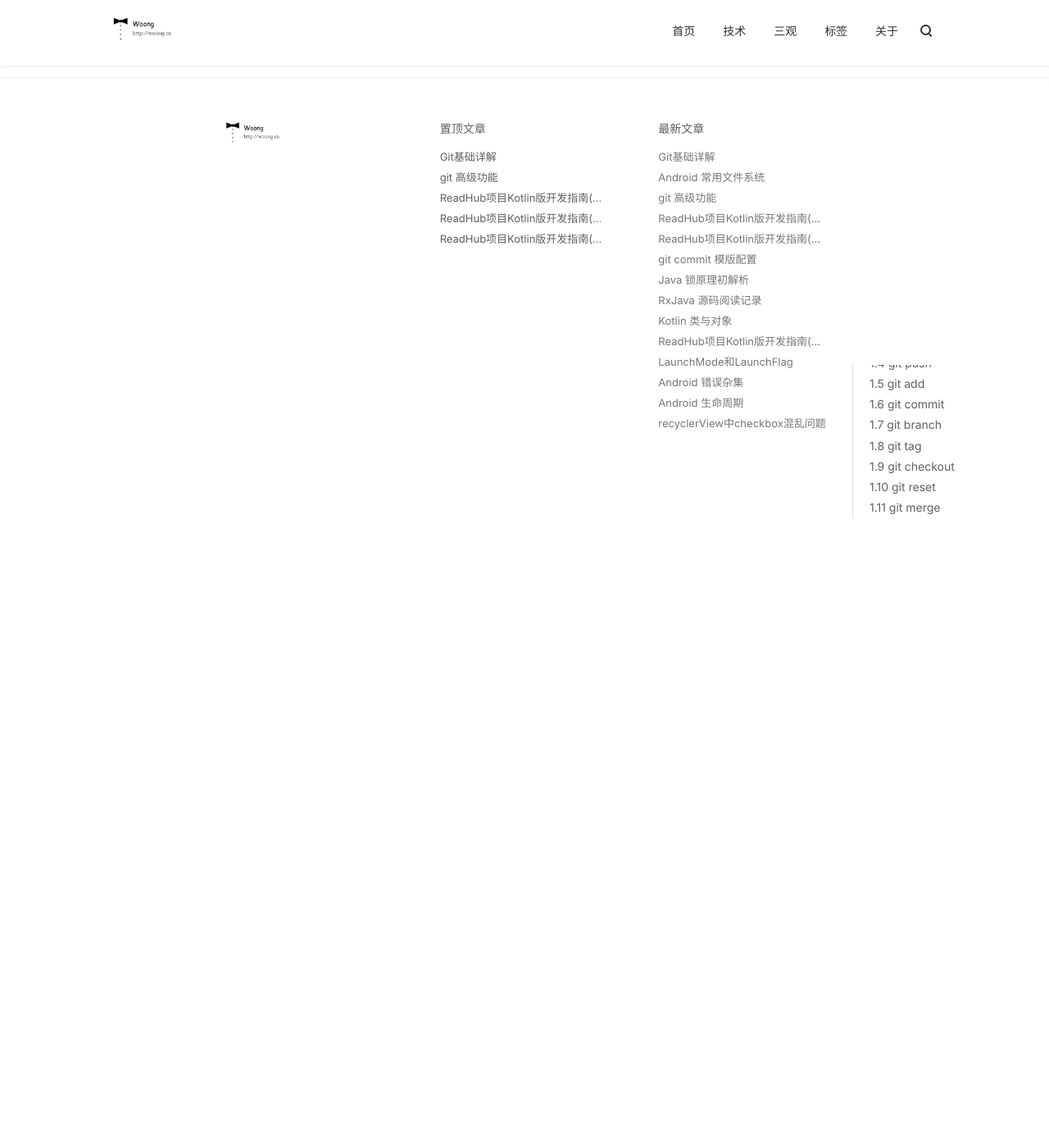
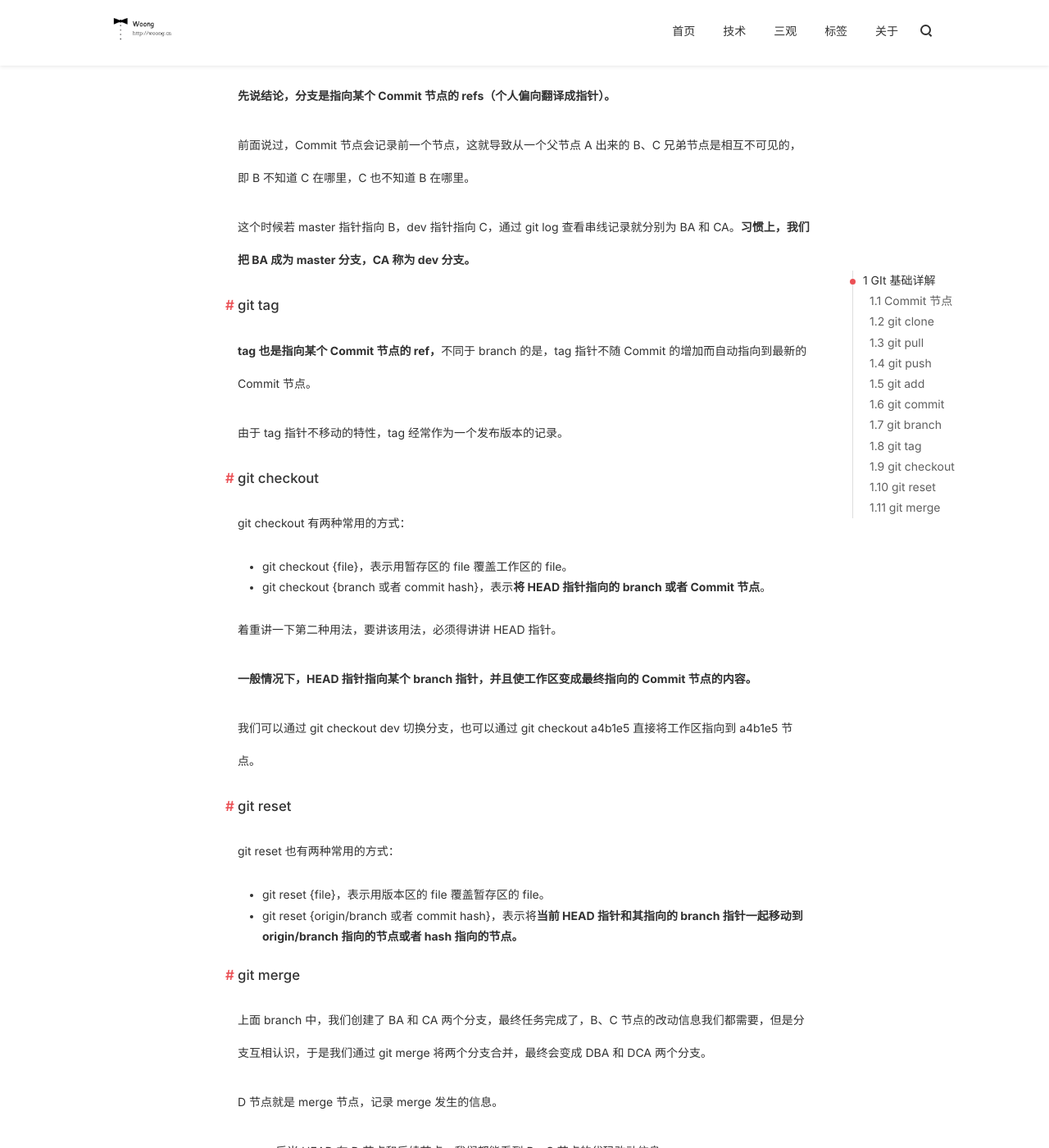
Before and after one commit to j1406493495/j1406493495.github.io, a Jekyll site: the page built from _posts/android/2019-04-21-GitBase.md, in a window 1280 px wide and 1400 px high, scrolled down 2730 px. Shown: the whole window at 82% size. Built offline with Jekyll 4.4.1, drawn with Linux system fonts in a browser that asks for light colours; nearby versions of some CDN libraries; comment, search, counter and statistics services are not loaded; before the commit the page ends 3260 px from its top, so only the background shows below that; some of the changed text lies outside the part shown.

Commit message:
[Bug XXXX] gitBase Cause: None Solution: None Fixed Version: None

```diff
--- a/_posts/android/2019-04-21-GitBase.md
+++ b/_posts/android/2019-04-21-GitBase.md
@@ -30,13 +30,19 @@ Git 本地仓库存在三个区，分别为**工作区、暂存区和版本库**
 
 上图就是一个 Commit 节点。
 
-**简单的理解，它是一个以一串 hash 值为 key，文件改动、日期、提交者等内容为 value 的 object。**
+**简单的理解，它是一个以一串 hash 值为 key，文件改动、日期、提交者等内容为 value 的 objects。**
+
+每个 Commit 节点存有上一个节点的相关信息，这里可以想象成反向单向列表。
 
 所有的节点存在于 .git/objects 目录中。
+
+**笼统理解，Commit 节点是 git 系列操作的元数据，** 后面介绍的 git branch、git reset、git checkout 等都是基于 Commit 节点进行的。
 
 ### git clone
 
 为了项目成员协同开发，就引出了远程仓库，各开发者可以通过 git clone 获取远程仓库。
+
+clone 的执行过程就是把一个一个的 Commit 节点从远程下载到本地，站在用户视角，就像是看到其他开发者在一步一步的帮你把项目写出来。
 
 > 知识提升：Git 作为分布式管理系统，所以本地仓库也是可以互相 clone 的。
 >
@@ -46,11 +52,15 @@ Git 本地仓库存在三个区，分别为**工作区、暂存区和版本库**
 
 之后当有其他开发者将代码推送到远程，我们只需 git pull 即可将他人的成果拉取到本地。
 
+pull 的过程就是将与本地不同步的 Commit 节点一个一个同步到本地。
+
 > 知识提升：git pull = git fetch + git merge，即拉取远程代码并合并到本地代码
+>
+> git pull --rebase = git fetch + git rebase。
 
 ### git push
 
-git push 将本地仓库推送到远程仓库。
+git push 将本地仓库推送到远程仓库，同理也是一个一个的推送到远程。
 
 ### git add
 
@@ -60,14 +70,56 @@ git add 将工作区中的改动添加到暂存区中。
 
 git commit 将暂存区中的改动添加到版本区。
 
+Commit 之后就会生成一个节点信息，通过 git log 可以查看**串线记录**。
+
 ### git branch
 
 前面几个操作都比较简单易懂，从现在开始我们拿出真家伙，开始一波操作。
 
+**先说结论，分支是指向某个 Commit 节点的 refs（个人偏向翻译成指针）。**
+
+前面说过，Commit 节点会记录前一个节点，这就导致从一个父节点 A 出来的 B、C 兄弟节点是相互不可见的，即 B 不知道 C 在哪里，C 也不知道 B 在哪里。
+
+这个时候若 master 指针指向 B，dev 指针指向 C，通过 git log 查看串线记录就分别为 BA 和 CA。**习惯上，我们把 BA 成为 master 分支，CA 称为 dev 分支。**
+
 ### git tag
+
+**tag 也是指向某个 Commit 节点的 ref，**不同于 branch 的是，tag 指针不随 Commit 的增加而自动指向到最新的 Commit 节点。
+
+由于 tag 指针不移动的特性，tag 经常作为一个发布版本的记录。
 
 ### git checkout
 
+git checkout 有两种常用的方式：
+
+- git checkout {file}，表示用暂存区的 file 覆盖工作区的 file。
+- git checkout {branch 或者 commit hash}，表示**将 HEAD 指针指向的 branch 或者 Commit 节点**。
+
+着重讲一下第二种用法，要讲该用法，必须得讲讲 HEAD 指针。
+
+**一般情况下，HEAD 指针指向某个 branch 指针，并且使工作区变成最终指向的 Commit 节点的内容。**
+
+我们可以通过 git checkout dev 切换分支，也可以通过 git checkout a4b1e5 直接将工作区指向到 a4b1e5 节点。
+
 ### git reset
 
+git reset 也有两种常用的方式：
+
+- git reset {file}，表示用版本区的 file 覆盖暂存区的 file。
+- git reset {origin/branch 或者 commit hash}，表示将**当前 HEAD 指针和其指向的 branch 指针一起移动到 origin/branch 指向的节点或者 hash 指向的节点。**
+
 ### git merge
+
+上面 branch 中，我们创建了 BA 和 CA 两个分支，最终任务完成了，B、C 节点的改动信息我们都需要，但是分支互相认识，于是我们通过 git merge 将两个分支合并，最终会变成 DBA 和 DCA 两个分支。
+
+D 节点就是 merge 节点，记录 merge 发生的信息。
+
+merge 后当 HEAD 在 D 节点和后续节点，我们都能看到 B、C 节点的代码改动信息。
+
+> 知识提升：git merge --no-ff
+>
+> 若存在父节点 AA，dev 指针指向 AA。此时创建一个分支 feature，并改动代码提交 BB。这个时候使用 git merge，git 会发现 master 分支在分叉后没有任何改动，就会直接把 master 指针指向到 BB，而不会产生 merge 节点。
+>
+> 这样一般情况下是没问题的，但是 review 平台有个坑，这种情况下会提示没有代码修改，无法推动。
+>
+> 所以使用 git merge --no-ff 强制产生一个 merge 节点后再进行推送即可。
```
